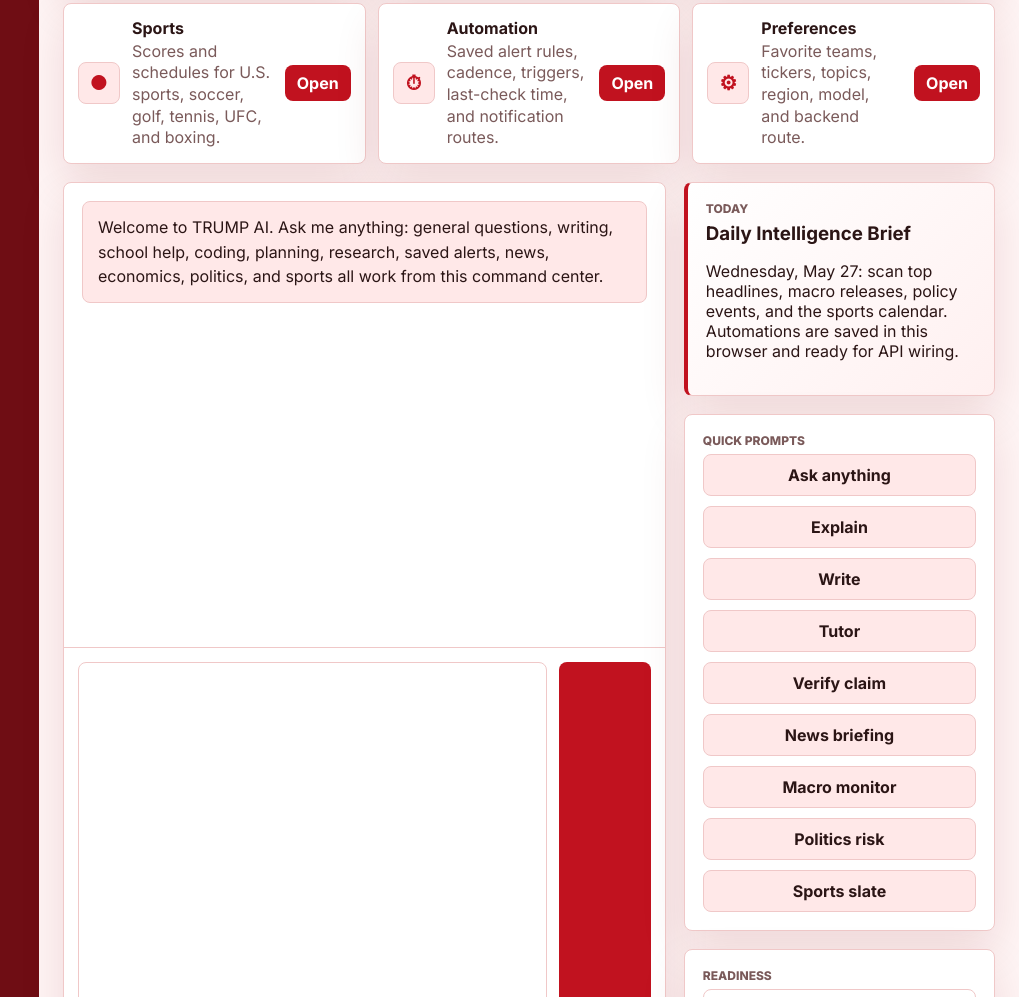
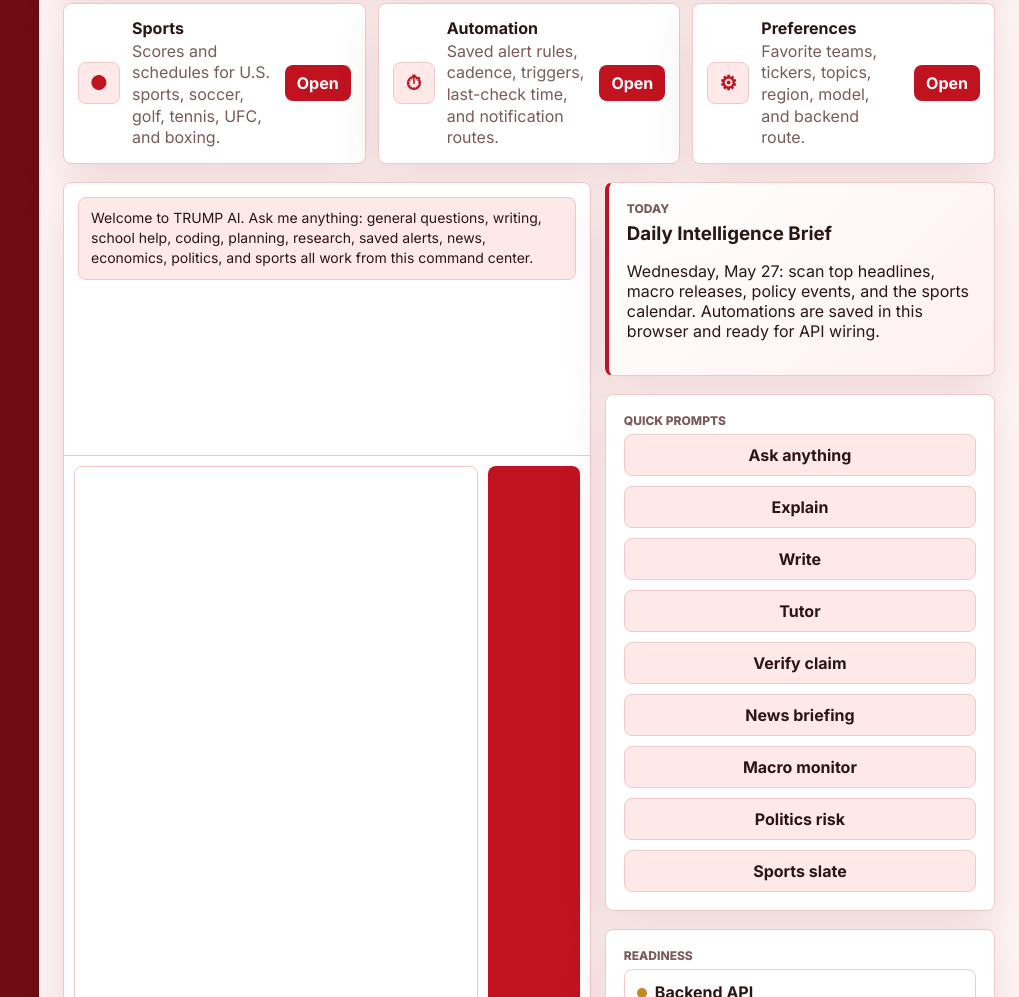
Before and after one commit to VKAUTOMATE/trump-ai, a website: page index.html in a window 1280 px wide. Shown: the part 895-1892 px from the top of the page, without its empty margins (261-1280 px from the left). Drawn offline with Linux system fonts and the light colour scheme.

Commit message:
Add files via upload

```diff
--- a/styles.css
+++ b/styles.css
@@ -510,8 +510,8 @@ button:disabled {
 
 .command-grid {
   display: grid;
-  gap: 18px;
-  grid-template-columns: minmax(0, 1.55fr) minmax(300px, 0.8fr);
+  gap: 14px;
+  grid-template-columns: minmax(0, 1.15fr) minmax(300px, 0.85fr);
 }
 
 .chat-panel,
@@ -527,23 +527,24 @@ button:disabled {
 
 .chat-panel {
   display: grid;
-  grid-template-rows: minmax(430px, 58vh) auto;
-  min-height: 560px;
+  grid-template-rows: minmax(240px, 34vh) auto;
+  min-height: 340px;
 }
 
 .chat-log {
   display: flex;
   flex-direction: column;
-  gap: 14px;
+  gap: 10px;
   overflow: auto;
-  padding: 18px;
+  padding: 14px;
 }
 
 .message {
   border-radius: 8px;
-  line-height: 1.55;
-  max-width: 760px;
-  padding: 13px 15px;
+  font-size: 14px;
+  line-height: 1.45;
+  max-width: 640px;
+  padding: 10px 12px;
 }
 
 .message.ai {
@@ -561,9 +562,9 @@ button:disabled {
 .chat-form {
   border-top: 1px solid var(--line);
   display: grid;
-  gap: 12px;
+  gap: 10px;
   grid-template-columns: minmax(0, 1fr) auto;
-  padding: 14px;
+  padding: 10px;
 }
 
 .chat-form input,
@@ -574,8 +575,8 @@ textarea,
   border: 1px solid var(--line);
   border-radius: 8px;
   color: var(--text);
-  min-height: 42px;
-  padding: 10px 12px;
+  min-height: 38px;
+  padding: 8px 11px;
 }
 
 .brief-stack {
```
